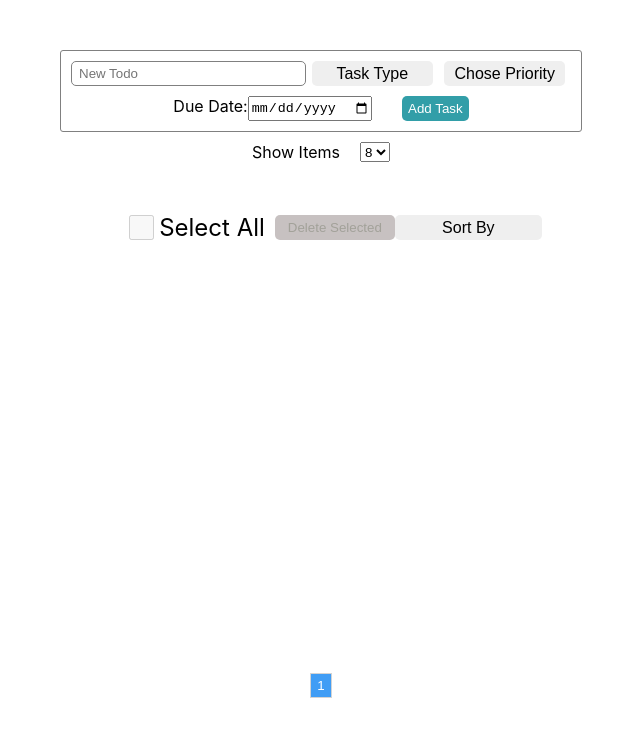
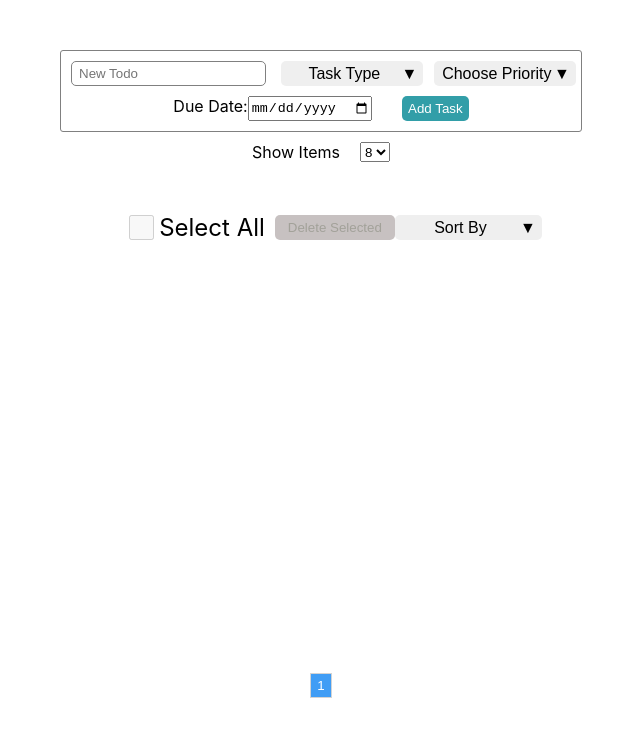
Before and after one commit to gurami98/todo-app-react, a React (Create React App) app: page / in a window 1280 px wide. Shown: the top 736 px of the page, without its empty margins (319-959 px from the left). Built offline with nearby package versions, Linux system fonts and the light colour scheme; the HTML template or start-up script is replaced by a standard one.

Commit message:
refactored some code & small bugfixes

```diff
--- a/src/App.css
+++ b/src/App.css
@@ -89,7 +89,11 @@ ul li span{
   cursor: pointer;
   border-radius: 5px;
   height: 25px;
-  width: 121px;
+  width: 142px;
+}
+
+.dropbtn span{
+  float: right;
 }
 
 /* Dropdown button on hover & focus */
--- a/src/App.js
+++ b/src/App.js
@@ -36,7 +36,6 @@ const App = () => {
 	const filterDropdownItemsRef = useRef(null)
 	const filterDropdownBtn = useRef(null)
 	const [text, setText] = useState('')
-	//const [filterText, setFilterText] = useState('')
 
 	const filterData = {
 		az: 'A-Z',
@@ -49,18 +48,21 @@ const App = () => {
 		prioDesc: 'Priority Desc',
 	}
 
+	let defaultFilterText = 'Sort By'
 	const [filterDropdown, setFilterDropdown] = useState({filterDropdownShow: false,
 																												filterDropdownData: [filterData.az, filterData.za, filterData.oldest, filterData.newest, filterData.dueAsc,
 																																							filterData.dueDesc, filterData.prioAsc, filterData.prioDesc],
-																												filterDropdownText: 'Sort By'})
+																												filterDropdownText: defaultFilterText})
+	let defaultTypeText = 'Task Type'
 	const [typeDropdown, setTypeDropdown] = useState({typeDropdownShow: false,
 																										typeDropdownData: ['University', 'Home', 'Work'],
 																										typeDropdownInput: '',
-																										typeDropdownText: 'Task Type'})
+																										typeDropdownText: defaultTypeText})
+	let defaultPriorityText = 'Choose Priority'
 	const [priorityDropdown, setPriorityDropdown] = useState({priorityDropdownShow: false,
 																														priorityDropdownData: ['Low', 'Normal', 'High'],
 																														priorityDropdownDataNumbers: [1, 2, 3],
-																														priorityDropdownText: 'Chose Priority'})
+																														priorityDropdownText: defaultPriorityText})
 
 	const [paginationInfo, setPaginationInfo] = useState({pageNumbers: 1, pagesToShow: 5, endPage: 1, startPage: 1})
 
@@ -75,7 +77,6 @@ const App = () => {
 
 	const showFilterDropDown = (e) => {
 		e.preventDefault();
-		console.log('test')
 		setFilterDropdown({...filterDropdown, filterDropdownShow: !filterDropdown.filterDropdownShow})
 	}
 
@@ -138,7 +139,7 @@ const App = () => {
 	document.addEventListener("mousedown", handleClickOutside);
 
 	const handleSubmit = (text) => {
-		if (text.trim() && typeDropdown.typeDropdownText !== 'Task Type' && dueDate.trim()) {
+		//if (text.trim() && typeDropdown.typeDropdownText !== defaultTypeText && priorityDropdown.priorityDropdownText !== defaultPriorityText && dueDate.trim()) {
 			let dateAdded = new Date()
 			let priorityIndex = priorityDropdown.priorityDropdownData.indexOf(priorityDropdown.priorityDropdownText)
 
@@ -146,8 +147,8 @@ const App = () => {
 															priority: priorityDropdown.priorityDropdownDataNumbers[priorityIndex], done: false, id: new Date().getTime()}]
 
 			setList(newArr)
-			setTypeDropdown({...typeDropdown, typeDropdownText: 'Task Type'})
-			setPriorityDropdown({...priorityDropdown, priorityDropdownText: 'Chose Priority'})
+			setTypeDropdown({...typeDropdown, typeDropdownText: defaultTypeText})
+			setPriorityDropdown({...priorityDropdown, priorityDropdownText: defaultPriorityText})
 			setDueDate('')
 			let listCount = newArr.length
 			let pageCount = Math.ceil(listCount / itemsToShow)
@@ -168,20 +169,20 @@ const App = () => {
 			setActive(pageCount)
 			setPaginationInfo({...paginationInfo, endPage: pageCount, startPage: pageCount > 5 ? pageCount - paginationInfo.pagesToShow + 1 : 1})
 			setText('')
-		} else alert('Enter every value needed in form')
+		//} else alert('Enter every value needed in form')
 	}
 
 	const changePage = (page) => {
 		setActive(page)
-		if(page < paginationInfo.pagesToShow){
-			// do nothing
-		}
-		else if (page <= paginationInfo.pagesToShow) {
-			setPaginationInfo({...paginationInfo, endPage: paginationInfo.pagesToShow, startPage: 1})
-		} else if (page >= pageCount - paginationInfo.pagesToShow + 1) {
-			setPaginationInfo({...paginationInfo, endPage: pageCount, startPage: pageCount - paginationInfo.pagesToShow + 1})
-		} else {
-			setPaginationInfo({...paginationInfo, endPage: page + 2, startPage: page - 2})
+		if(pageCount >= paginationInfo.pagesToShow){
+			if (page <= paginationInfo.pagesToShow) {
+				setPaginationInfo({...paginationInfo, endPage: paginationInfo.pagesToShow, startPage: 1})
+				console.log('1')
+			} else if (page >= pageCount - paginationInfo.pagesToShow + 1) {
+				setPaginationInfo({...paginationInfo, endPage: pageCount, startPage: pageCount - paginationInfo.pagesToShow + 1})
+			} else {
+				setPaginationInfo({...paginationInfo, endPage: page + 2, startPage: page - 2})
+			}
 		}
 	}
 
@@ -234,8 +235,8 @@ const App = () => {
 				<label htmlFor="select-all">Select All</label>
 				<Button disabled={!isAnyItemChecked} onClick={()=>deleteSelected()}>Delete Selected</Button>
 				<div className="dropdown">
-					<button ref={filterDropdownBtn} onClick={(e)=> showFilterDropDown(e)} className="dropbtn" type="button">{filterDropdown.filterDropdownText}</button>
-					<div id="myDropdown" ref={filterDropdownItemsRef} className={filterDropdown.filterDropdownShow ? "dropdown-content show" : "dropdown-content"}>
+					<button ref={filterDropdownBtn} onClick={(e)=> showFilterDropDown(e)} className="dropbtn" type="button">{filterDropdown.filterDropdownText} <span>▼</span></button>
+					<div ref={filterDropdownItemsRef} className={filterDropdown.filterDropdownShow ? "dropdown-content show" : "dropdown-content"}>
 						<div className={"dropdown-items"}>
 							{filterDropdown.filterDropdownData.map(item => {
 								return(
--- a/src/components/Form.js
+++ b/src/components/Form.js
@@ -28,7 +28,7 @@ const StyledForm = styled.form`
 const Input = styled.input`
   text-indent: 5px;
   border-radius: 5px;
-	width: 235px;
+	width: 195px;
   height: 25px;
   outline: none;
   border: 1px solid gray;
@@ -80,11 +80,11 @@ const Form = ({text, setText, handleSubmit, typeDropdown, setTypeDropdown, prior
 		e.preventDefault()
 	}
 
-	const showDropDown = (e) => {
-		e.preventDefault();
-		if(e.target.innerHTML === typeDropdown.typeDropdownText) {
+	const showDropDown = (a) => {
+		if(a.includes(typeDropdown.typeDropdownText)) {
 			setTypeDropdown({...typeDropdown, typeDropdownShow: !typeDropdown.typeDropdownShow})
-		}else{
+		}
+		else{
 			setPriorityDropdown({...priorityDropdown, priorityDropdownShow: !priorityDropdown.priorityDropdownShow})
 		}
 	}
@@ -93,9 +93,7 @@ const Form = ({text, setText, handleSubmit, typeDropdown, setTypeDropdown, prior
 		setTypeDropdown({...typeDropdown, typeDropdownInput: e.target.value})
 	}
 
-	const handleDropInputKeyPress = (e) => {
-		if (e.key === 'Enter') handleAddType(e)
-	}
+	const handleDropInputKeyPress = (e) => e.key === 'Enter' && handleAddType(e)
 
 	const handleAddType = (e) => {
 		e.preventDefault();
@@ -119,8 +117,8 @@ const Form = ({text, setText, handleSubmit, typeDropdown, setTypeDropdown, prior
 		<StyledForm>
 			<Input autoFocus type="text" value={text} onChange={e => setText(e.target.value)} onKeyDown={handleFormInputKeyPress} placeholder='New Todo'/>
 			<div className="dropdown">
-				<button ref={dropdownBtn} onClick={(e)=> showDropDown(e)} className="dropbtn" type="button">{typeDropdown.typeDropdownText}</button>
-				<div id="myDropdown" ref={dropdownItemsRef} className={typeDropdown.typeDropdownShow ? "dropdown-content show" : "dropdown-content"}>
+				<button ref={dropdownBtn} onClick={(e)=> showDropDown(typeDropdown.typeDropdownText)} className="dropbtn" type="button">{typeDropdown.typeDropdownText} <span>▼</span> </button>
+				<div ref={dropdownItemsRef} className={typeDropdown.typeDropdownShow ? "dropdown-content show" : "dropdown-content"}>
 					<div className={"dropdown-items"}>
 						{typeDropdown.typeDropdownData.map(item => {
 							return(
@@ -136,8 +134,8 @@ const Form = ({text, setText, handleSubmit, typeDropdown, setTypeDropdown, prior
 			</div>
 
 			<div className="dropdown second">
-				<button ref={dropdownBtn2} onClick={(e)=> showDropDown(e)} className="dropbtn" type="button">{priorityDropdown.priorityDropdownText}</button>
-				<div id="myDropdown" ref={dropdownItemsRef2} className={priorityDropdown.priorityDropdownShow ? "dropdown-content show" : "dropdown-content"}>
+				<button ref={dropdownBtn2} onClick={(e)=> showDropDown(priorityDropdown.priorityDropdownText)} className="dropbtn" type="button">{priorityDropdown.priorityDropdownText} <span>▼</span> </button>
+				<div ref={dropdownItemsRef2} className={priorityDropdown.priorityDropdownShow ? "dropdown-content show" : "dropdown-content"}>
 					<div className={"dropdown-items"}>
 						{priorityDropdown.priorityDropdownData.map(item => {
 							return(
--- a/src/components/Item.js
+++ b/src/components/Item.js
@@ -129,8 +129,6 @@ const Item = ({paginationInfo, setPaginationInfo, list, setList, item, index, it
 	}
 
 	let hoursLeft = (new Date(item.dueDate) - new Date()) / (1000 * 60 * 60)
-
-	console.log(hoursLeft, "saatebi", item)
 	return (
 		<ListItem key={index} className={hoursLeft > 48 ? 'red-overlay' : ''} timeLeft={hoursLeft}>
 			<CustomDiv>
--- a/src/components/Pagination.js
+++ b/src/components/Pagination.js
@@ -48,17 +48,18 @@ const Pagination = ({paginationInfo, setPaginationInfo, pageCount, activePage, s
 		if(page > 1) {
 			setActive(page - 1)
 
-			if(page < paginationInfo.pagesToShow){
-				// do nothing
-			}
-			else if(page - 1 >= pageCount - paginationInfo.pagesToShow + 1 && page - 1 > paginationInfo.pagesToShow){
-				setPaginationInfo({...paginationInfo, endPage: pageCount, startPage: pageCount - paginationInfo.pagesToShow + 1})
-			}
-			else if(activePage > paginationInfo.pagesToShow + 1){
-				setPaginationInfo({...paginationInfo, endPage: page + 1, startPage: page - 3})
-			}
-			else{
-				setPaginationInfo({...paginationInfo, endPage: paginationInfo.pagesToShow, startPage: 1})
+			if(page >= paginationInfo.pagesToShow) {
+				if (page - 1 >= pageCount - paginationInfo.pagesToShow + 1 && page - 1 > paginationInfo.pagesToShow) {
+					setPaginationInfo({
+						...paginationInfo,
+						endPage: pageCount,
+						startPage: pageCount - paginationInfo.pagesToShow + 1
+					})
+				} else if (activePage > paginationInfo.pagesToShow + 1) {
+					setPaginationInfo({...paginationInfo, endPage: page + 1, startPage: page - 3})
+				} else {
+					setPaginationInfo({...paginationInfo, endPage: paginationInfo.pagesToShow, startPage: 1})
+				}
 			}
 		}
 	}
@@ -68,13 +69,16 @@ const Pagination = ({paginationInfo, setPaginationInfo, pageCount, activePage, s
 			setActive(page + 1)
 
 
-			if(page < paginationInfo.pagesToShow){
-				// do nothing
-			}
-		  else if(activePage + 1 >= pageCount - paginationInfo.pagesToShow + 1 && activePage + 1 > paginationInfo.pagesToShow){
-			  setPaginationInfo({...paginationInfo, endPage: pageCount, startPage: pageCount - paginationInfo.pagesToShow + 1})
-			}else if(activePage + 1 > paginationInfo.endPage - 2 && activePage + 1 > 5){
-			  setPaginationInfo({...paginationInfo, endPage: page + 3, startPage: page - 1})
+			if(page >= paginationInfo.pagesToShow) {
+				if (activePage + 1 >= pageCount - paginationInfo.pagesToShow + 1 && activePage + 1 > paginationInfo.pagesToShow) {
+					setPaginationInfo({
+						...paginationInfo,
+						endPage: pageCount,
+						startPage: pageCount - paginationInfo.pagesToShow + 1
+					})
+				} else if (activePage + 1 > paginationInfo.endPage - 2 && activePage + 1 > 5) {
+					setPaginationInfo({...paginationInfo, endPage: page + 3, startPage: page - 1})
+				}
 			}
 		}
 	}
```
